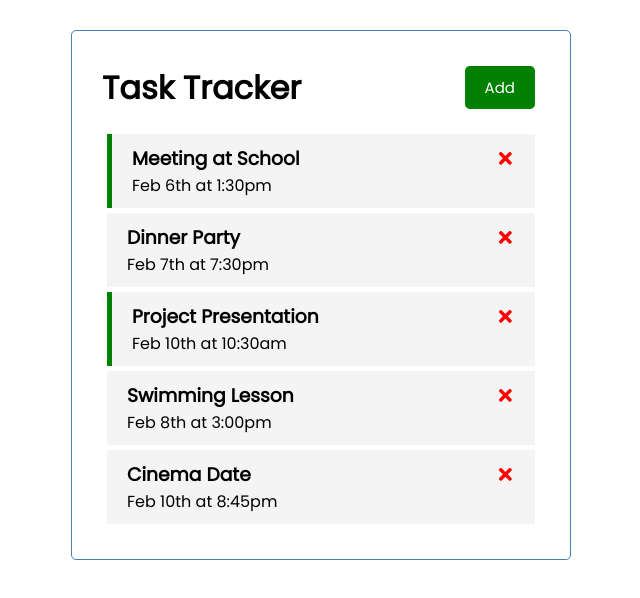
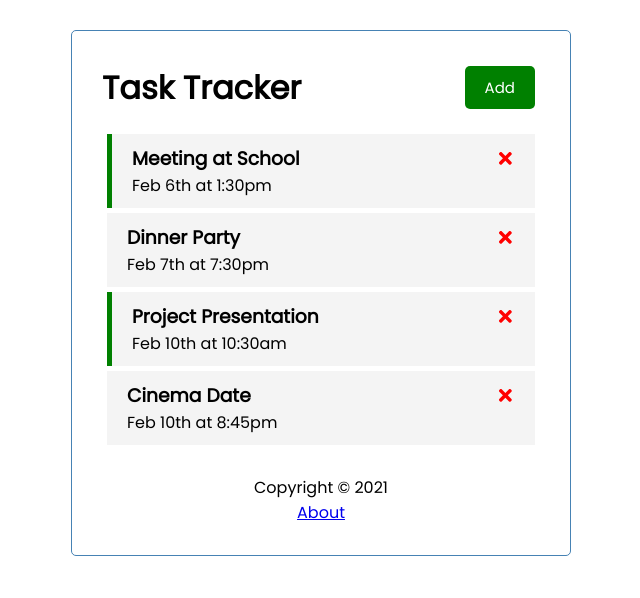
Before and after one commit to ygtmertt/Task-Tracker, a React (Create React App) app in the folder react-task-tracker/: page / in a window 1280 px wide. Shown: the top 598 px of the page, without its empty margins (319-959 px from the left). Built offline with nearby package versions, Linux system fonts and the light colour scheme; data requests are answered from the project's data file.

Commit message:
Footer added.

```diff
--- /dev/null
+++ b/package.json
@@ -0,0 +1,5 @@
+{
+  "dependencies": {
+    "react-router-dom": "^7.6.2"
+  }
+}
--- a/react-task-tracker/db.json
+++ b/react-task-tracker/db.json
@@ -19,12 +19,6 @@
       "reminder": true
     },
     {
-      "id": "5",
-      "text": "Swimming Lesson",
-      "day": "Feb 8th at 3:00pm",
-      "reminder": false
-    },
-    {
       "id": "69a9",
       "text": "Cinema Date",
       "day": "Feb 10th at 8:45pm",
--- a/react-task-tracker/src/App.js
+++ b/react-task-tracker/src/App.js
@@ -1,6 +1,7 @@
 import AddTask from './components/AddTask';
 import Header from './components/Header';
 import Tasks from "./components/Tasks";
+import Footer from './components/Footer';
 import { useState, useEffect } from "react";
 
 function App() {
@@ -89,6 +90,7 @@ function App() {
             onDelete={deleteTask}
             onToggle={toggleReminder} /> : 'Nothing here yet...'  // If  no tasks, we get this message.
         }
+        <Footer />
       </div>
     </>
   );
--- /dev/null
+++ b/react-task-tracker/src/components/Footer.js
@@ -0,0 +1,10 @@
+const Footer = () => {
+  return (
+    <footer>
+      <p>Copyright &copy; 2021</p>
+      <a href='/about'>About</a>
+    </footer>
+  )
+}
+
+export default Footer
```
Also changed, not shown: 1 other file (tests, documents, lock files or other folders).
